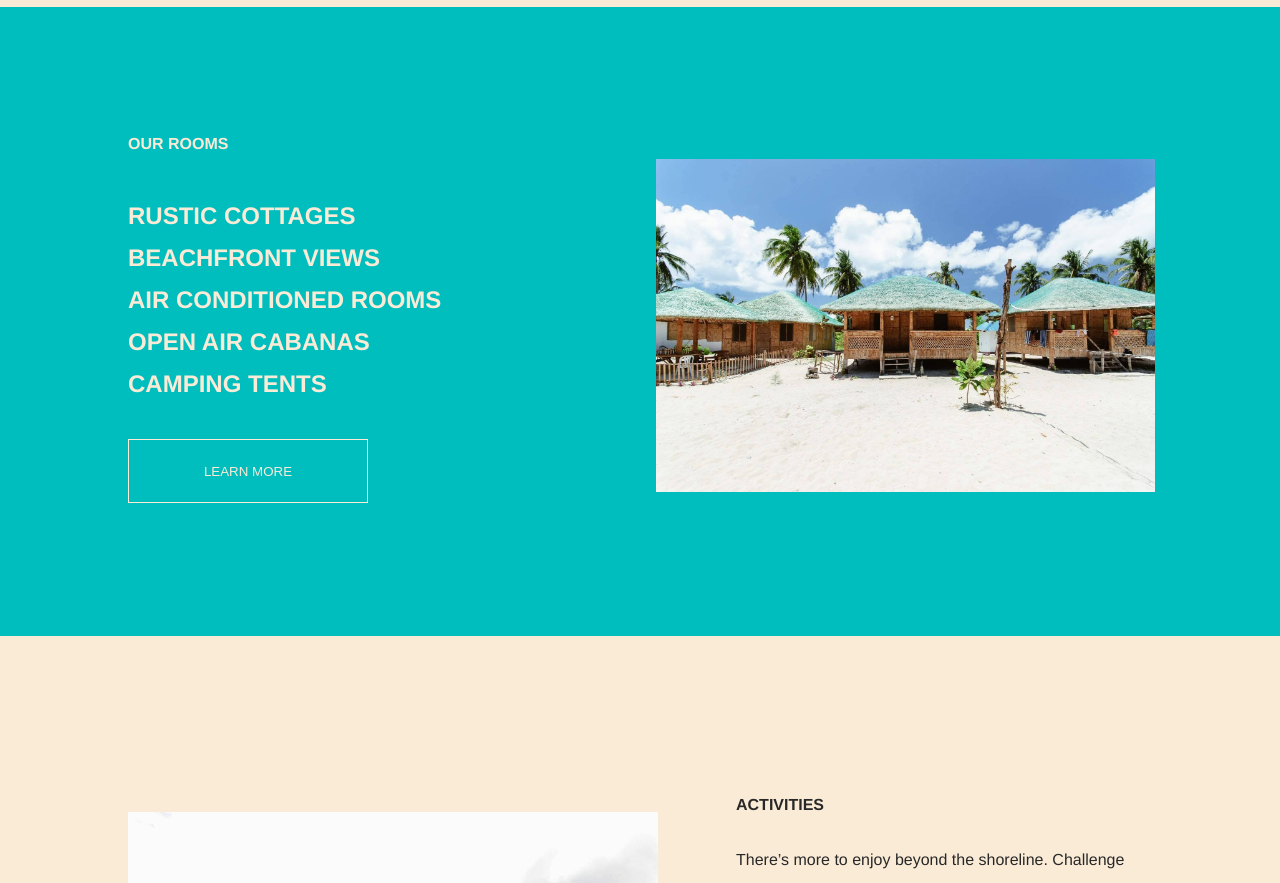
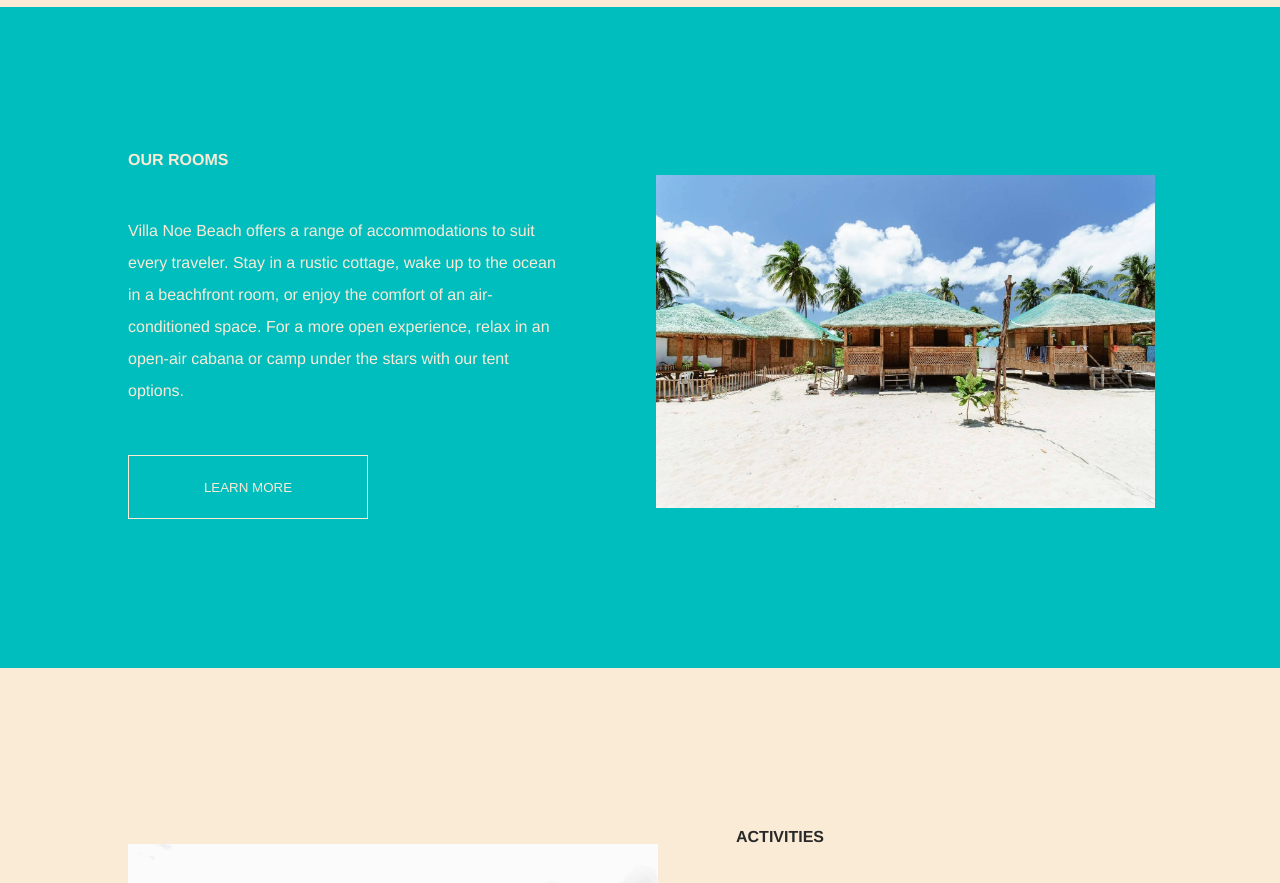
Before and after one commit to giantcarlos/villa-noe, a React (Vite) app: page / in a window 1280 px wide. Shown: the part 1560-2443 px from the top of the page. Built offline with nearby package versions, Linux system fonts and the light colour scheme.

Commit message:
change rooms section to paragraph form

```diff
--- a/src/App.css
+++ b/src/App.css
@@ -191,7 +191,7 @@ nav {
   font-size: 1rem;
   grid-column: 1;
   grid-row: 1;
-  margin-top: 10.5rem;
+  margin-top: 11.5rem;
   margin-left: 14rem;
 }
 
@@ -215,6 +215,16 @@ nav {
 }
 
 .paragraph-2 {
+  grid-column: 1;
+  grid-row: 1;
+  text-align: left;
+  line-height: 2;
+  margin-top: 15rem;
+  margin-left: 14rem;
+  margin-right: 6rem;
+}
+
+.paragraph-3 {
   grid-column: 2;
   grid-row: 1;
   text-align: left;
@@ -278,7 +288,7 @@ button {
 .button-3 {
   grid-column: 1;
   grid-row: 1;
-  margin-top: 32rem;
+  margin-top: 30rem;
   margin-left: 14rem;
 }
 
@@ -301,8 +311,8 @@ button {
   }
   .rooms-image {
     width: 80%;
-    margin-top: 9.5rem;
-    margin-bottom: 6rem;
+    margin-top: 10.5rem;
+    margin-bottom: 7rem;
     margin-right: 8rem;
   }
   .amenities-image {
@@ -320,7 +330,7 @@ button {
     margin-left: 4rem;
   }
   .small-font-3 {
-    margin-top: 8rem;
+    margin-top: 9rem;
     margin-left: 6rem;
   }
   .small-font-4 {
@@ -337,6 +347,11 @@ button {
     margin-right: 8rem;
   }
   .paragraph-2 {
+    margin-top: 13rem;
+    margin-left: 6rem;
+    margin-right: 6rem;
+  }
+  .paragraph-3 {
     margin-top: 13rem;
     margin-left: 5rem;
     margin-right: 8rem;
@@ -356,7 +371,7 @@ button {
     margin-left: 4rem;
   }
   .button-3 {
-    margin-top: 27rem;
+    margin-top: 28rem;
     margin-left: 6rem;
   }
   .button-4 {
@@ -377,8 +392,8 @@ button {
   }
   .rooms-image {
     width: 85%;
-    margin-top: 9.5rem;
-    margin-bottom: 6rem;
+    margin-top: 10.5rem;
+    margin-bottom: 7rem;
     margin-right: 6rem;
   }
   .amenities-image {
@@ -419,6 +434,11 @@ button {
     margin-right: 4rem;
   }
   .paragraph-2 {
+    margin-top: 11rem;
+    margin-left: 4rem;
+    margin-right: 4rem;
+  }
+  .paragraph-3 {
     margin-top: 11rem;
     margin-left: 4rem;
     margin-right: 3rem;
@@ -560,6 +580,15 @@ button {
     margin-left: 3rem;
     margin-right: 3rem;
   }
+  .paragraph-3 {
+    grid-column: 1;
+    grid-row: 1;
+    text-align: left;
+    line-height: 2;
+    margin-top: 1.5rem;
+    margin-left: 3rem;
+    margin-right: 3rem;
+  }
   .bullets {
     font-size: 1.5rem;
     margin-top: 2rem;
--- a/src/Components/Amenities.jsx
+++ b/src/Components/Amenities.jsx
@@ -7,7 +7,7 @@ function Amenities() {
             <div className="home-grid">
                 <motion.img className="amenities-image" initial={{ opacity: 0, y: 65 }} whileInView={{ opacity: 1, y: 0 }} transition={{ duration: 1.125 }} viewport={{ margin: "-200px", once: true }} alt="Engagement photoshoot at Bonsai Island" src="doftrix.jpg" />
                 <motion.h2 className="small-font-4" initial={{ opacity: 0, y: 65 }} whileInView={{ opacity: 1, y: 0 }} transition={{ duration: 1.125 }} viewport={{ margin: "-100px", once: true }} >ACTIVITIES</motion.h2>
-                <motion.p className="paragraph-2" initial={{ opacity: 0, y: 65 }} whileInView={{ opacity: 1, y: 0 }} transition={{ duration: 1.125 }} viewport={{ margin: "-100px", once: true }} >There’s more to enjoy beyond the shoreline. Challenge friends to a game of beach volleyball, explore the island’s beauty with our guided tours, or paddle along the coast with our kayaks. Unwind with a relaxing massage, test your skills at the pool table, or sing your heart out with karaoke. Whether you’re seeking adventure or relaxation, there’s something for everyone to enjoy.</motion.p>
+                <motion.p className="paragraph-3" initial={{ opacity: 0, y: 65 }} whileInView={{ opacity: 1, y: 0 }} transition={{ duration: 1.125 }} viewport={{ margin: "-100px", once: true }} >There’s more to enjoy beyond the shoreline. Challenge friends to a game of beach volleyball, explore the island’s beauty with our guided tours, or paddle along the coast with our kayaks. Unwind with a relaxing massage, test your skills at the pool table, or sing your heart out with karaoke. Whether you’re seeking adventure or relaxation, there’s something for everyone to enjoy.</motion.p>
                 <motion.button className="button-4" initial={{ opacity: 0, y: 45 }} whileInView={{ opacity: 1, y: 0 }} transition={{ duration: .8 }} viewport={{ margin: "-50px", once: true }} >LEARN MORE</motion.button>
             </div>
         </section>
--- a/src/Components/Rooms.jsx
+++ b/src/Components/Rooms.jsx
@@ -7,13 +7,7 @@ function Rooms() {
           <div className="home-grid">
                 <motion.img className="rooms-image" initial={{ opacity: 0, y: 45 }} whileInView={{ opacity: 1, y: 0 }} transition={{ duration: 1.125 }} viewport={{ margin: "-200px", once: true }} alt="Cottages at Villa Noe." src="cottage.jpg" />
                 <motion.h2 className="small-font-3" initial={{ opacity: 0, y: 65 }} whileInView={{ opacity: 1, y: 0 }} transition={{ duration: 1.125 }} viewport={{ margin: "-100px", once: true }} >OUR ROOMS</motion.h2>
-                <motion.div className="bullets" initial={{ opacity: 0, y: 65 }} whileInView={{ opacity: 1, y: 0 }} transition={{ duration: 1.125 }} viewport={{ margin: "-100px", once: true }} >
-                  <ul>RUSTIC COTTAGES</ul>
-                  <ul>BEACHFRONT VIEWS</ul>
-                  <uL>AIR CONDITIONED ROOMS</uL>
-                  <ul>OPEN AIR CABANAS</ul>
-                  <ul>CAMPING TENTS</ul>
-                </motion.div>
+                <motion.p className="paragraph-2" initial={{ opacity: 0, y: 65 }} whileInView={{ opacity: 1, y: 0 }} transition={{ duration: 1.125 }} viewport={{ margin: "-100px", once: true }} >Villa Noe Beach offers a range of accommodations to suit every traveler. Stay in a rustic cottage, wake up to the ocean in a beachfront room, or enjoy the comfort of an air-conditioned space. For a more open experience, relax in an open-air cabana or camp under the stars with our tent options.</motion.p>
                 <motion.button className="button-3" initial={{ opacity: 0, y: 45 }} whileInView={{ opacity: 1, y: 0 }} transition={{ duration: .8 }} viewport={{ margin: "-50px", once: true }} >LEARN MORE</motion.button>
           </div>
       </section>
```
